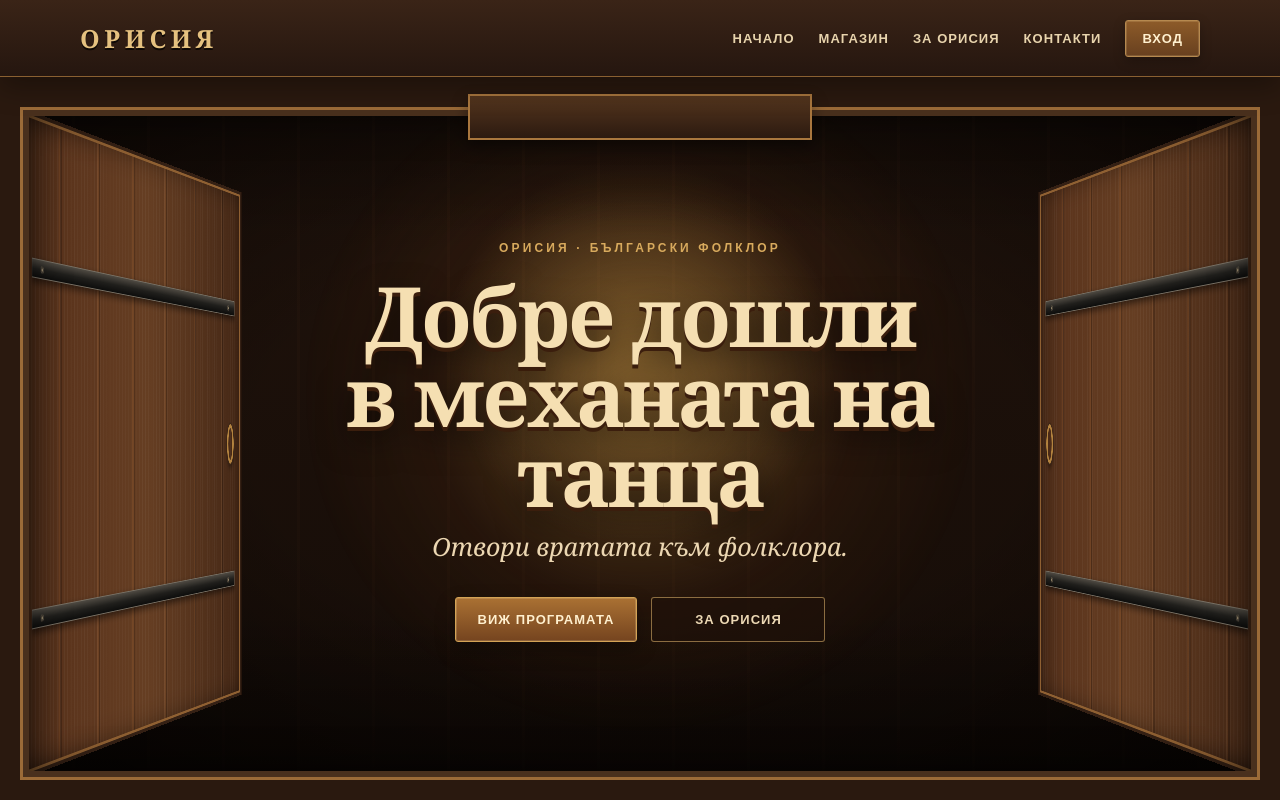
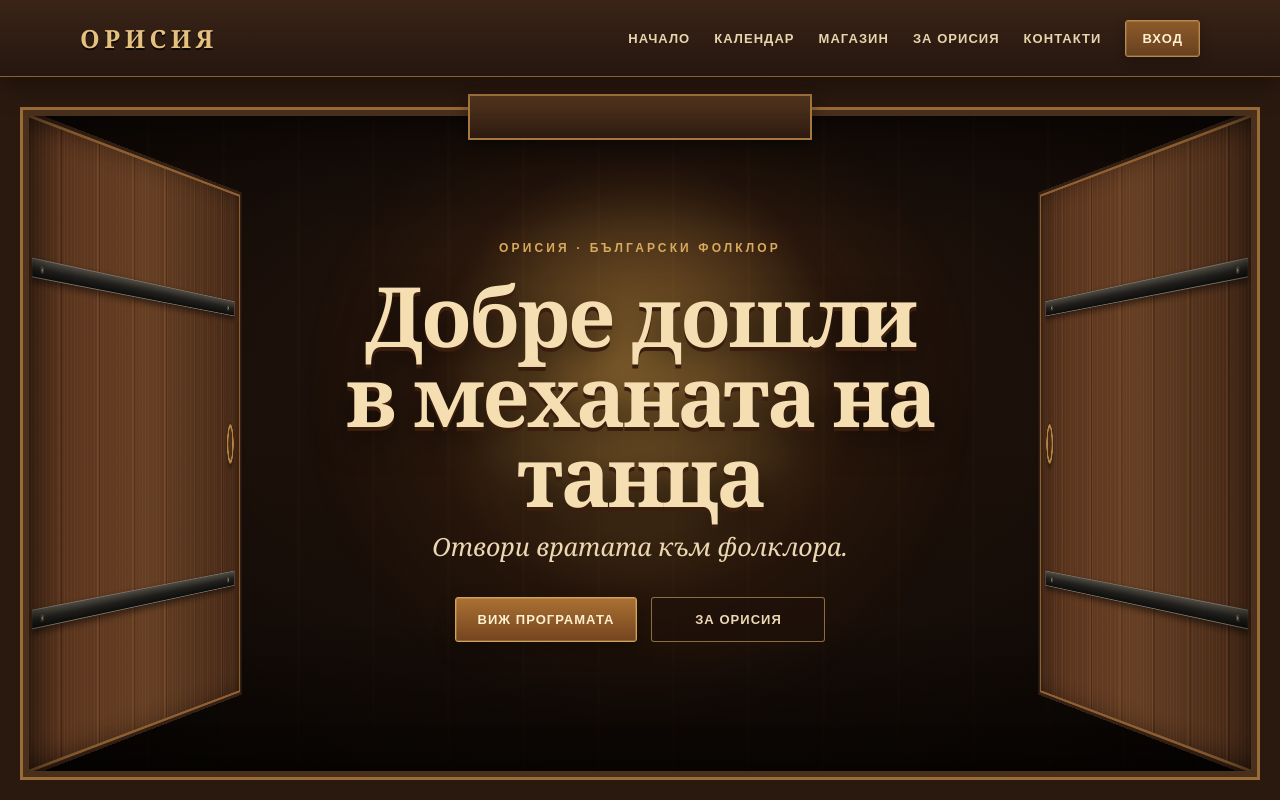
Before and after one commit to viktor132607/Orisia.Client, a Next.js app: page / in a window 1280 px wide. Shown: the top 800 px of the page. Built offline with nearby package versions, Linux system fonts and the light colour scheme.

Commit message:
Add calendar navigation tab

```diff
--- a/src/components/Navbar.tsx
+++ b/src/components/Navbar.tsx
@@ -7,6 +7,7 @@ export default function Navbar() {
         <Link href="/" className="brand">ОРИСИЯ</Link>
         <nav className="nav-links" aria-label="Основна навигация">
           <Link href="/">Начало</Link>
+          <Link href="/calendar">Календар</Link>
           <Link href="/shop">Магазин</Link>
           <Link href="/about">За ОРИСИЯ</Link>
           <Link href="/contact">Контакти</Link>
```
